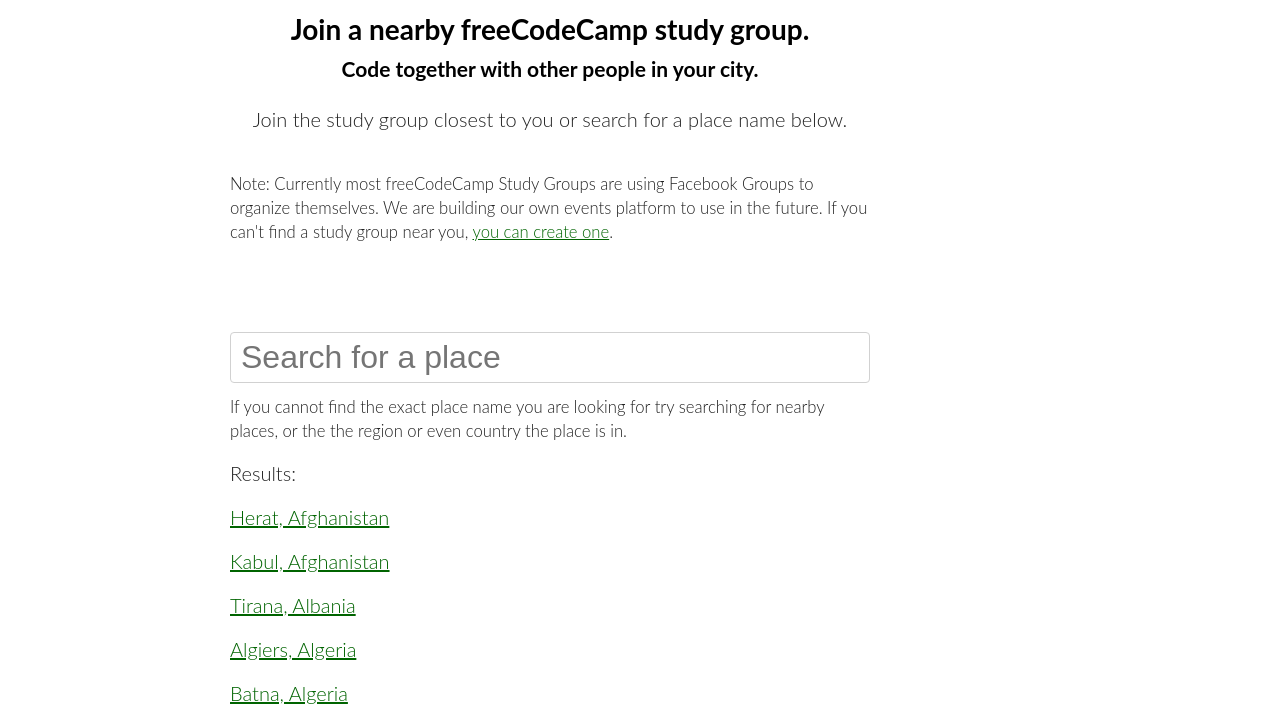
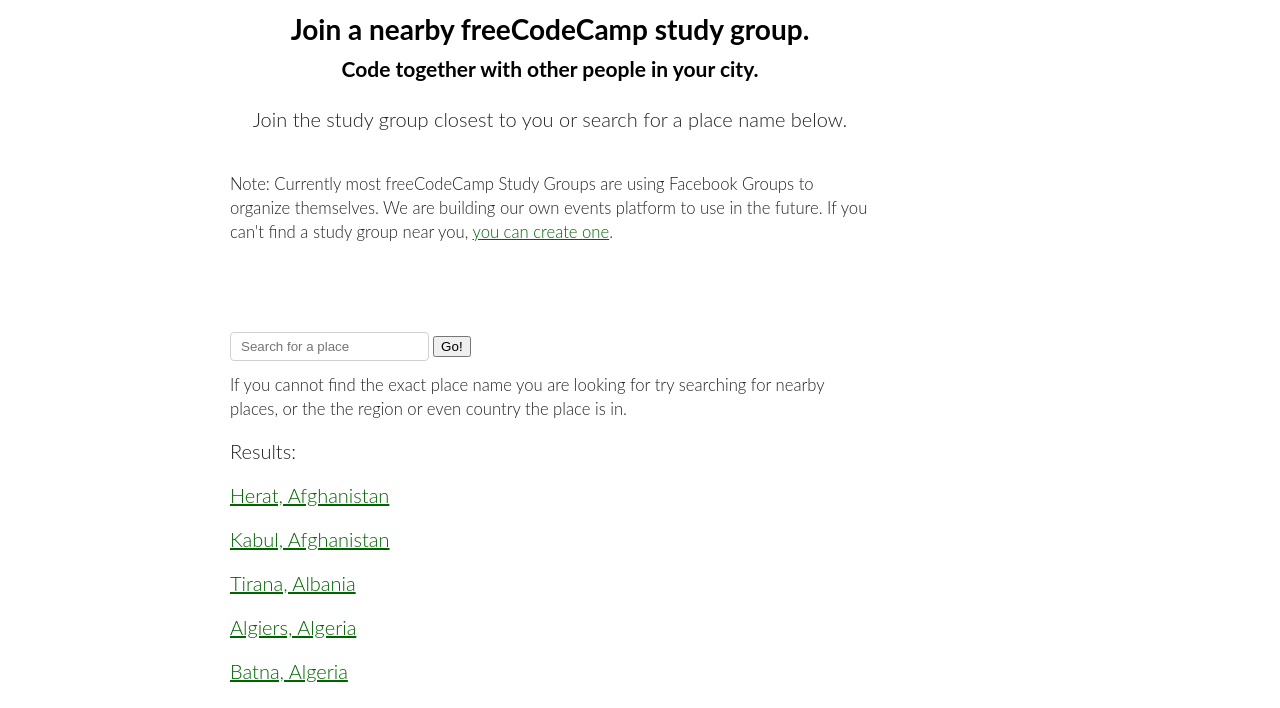
Before and after one commit to freeCodeCamp/study-group-directory, a website: page index.html in a window 1280 px wide. Shown: the part 67-775 px from the top of the page. Drawn offline with nearby package versions, Linux system fonts and the light colour scheme.

Commit message:
update
added a button

```diff
--- a/index.html
+++ b/index.html
@@ -128,13 +128,20 @@
         </div>
       </div>
     </div>
+	<div class="row">
+      		<div class="eleven columns offset-by-one content">
+        	<div class="doc-section" id="guests">
+		<div class="col-lg-6">
+    		<div class="input-group">
+      			<input type="text" name="search" id="search" class="form-control" placeholder="Search for a place">
+      				<span class="input-group-btn">
+        				<button class="btn btn-default" type="button">Go!</button>
+      				</span>
+		</div>
+		</div>
 
-    <div class="row">
-      <div class="eleven columns offset-by-one content">
-        <div class="doc-section" id="guests">
-          <form>
-            <input type="text" name="search" id="search" placeholder="Search for a place" class="big-search-field">
-          </form>
+
+
           <p>
             <small>If you cannot find the exact place name you are looking for try searching for nearby places, or the the region or even country the place is in.</small>
           </p>
```
